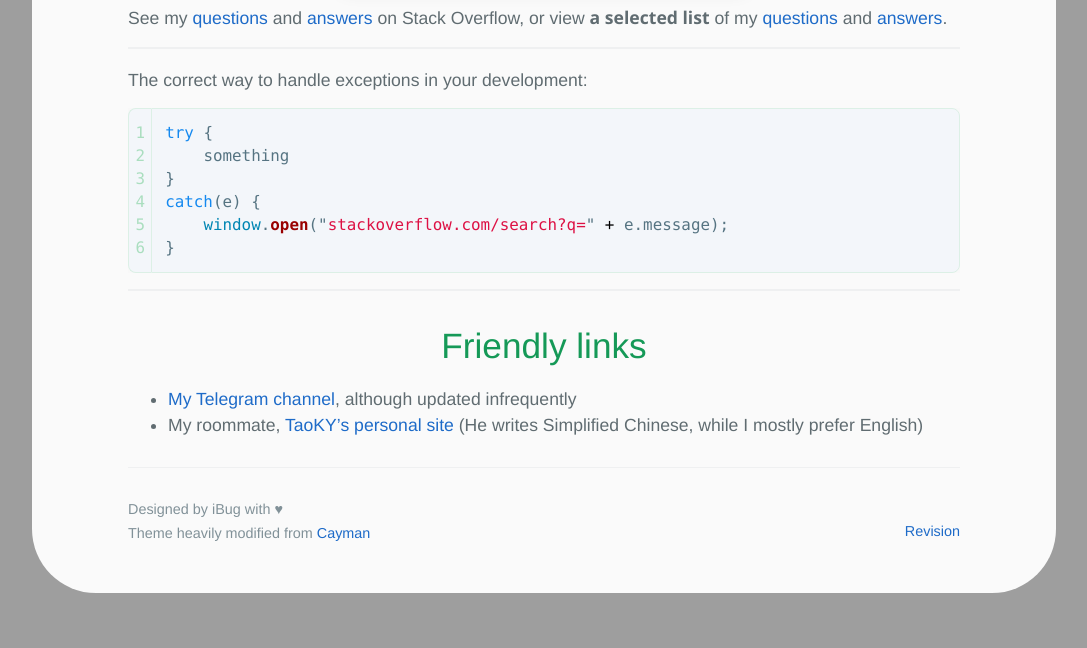
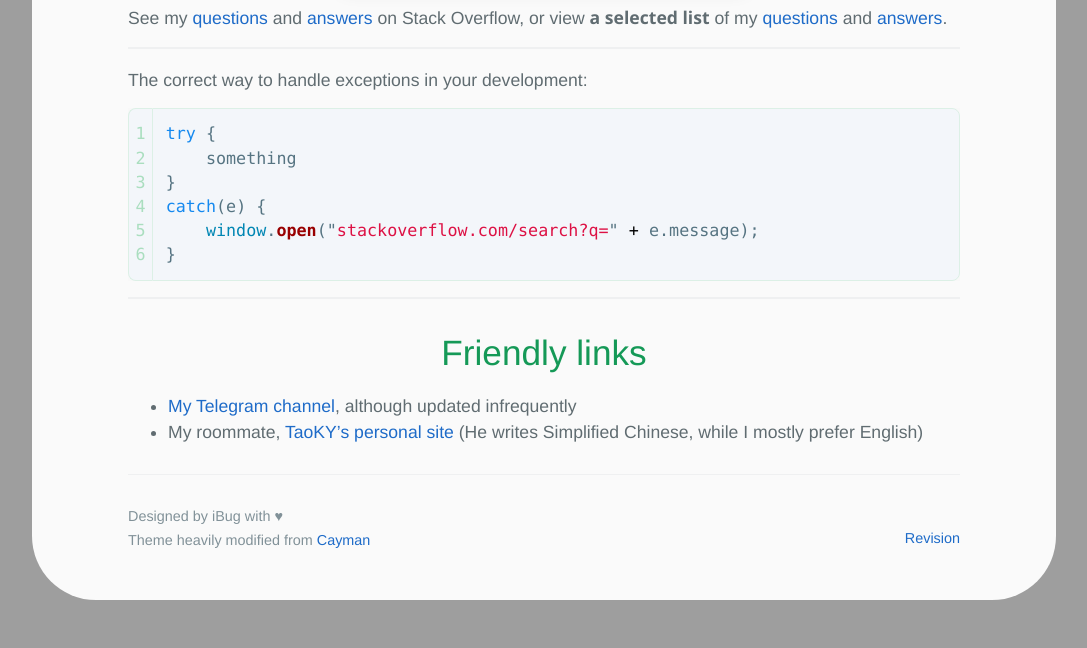
Before and after one commit to iBug/iBug-source, a Jekyll site: the page built from index.md, in a window 1280 px wide. Shown: the part 1309-1957 px from the top of the page, without its empty margins (96-1183 px from the left). Built offline with Jekyll 4.4.1, drawn with Linux system fonts in a browser that asks for light colours; some web fonts are replaced.

Commit message:
make code look larger

```diff
--- a/_sass/main-content.scss
+++ b/_sass/main-content.scss
@@ -80,7 +80,7 @@
 		margin-top: 0;
 		margin-bottom: 1rem;
 		line-height: 1.45;
-		font-size: 0.95em;
+		//font-size: 0.95em;
 		font-family: Consolas, "Liberation Mono", Menlo, Courier, monospace;
 		color: $code-text-color;
 		word-wrap: normal;
```
